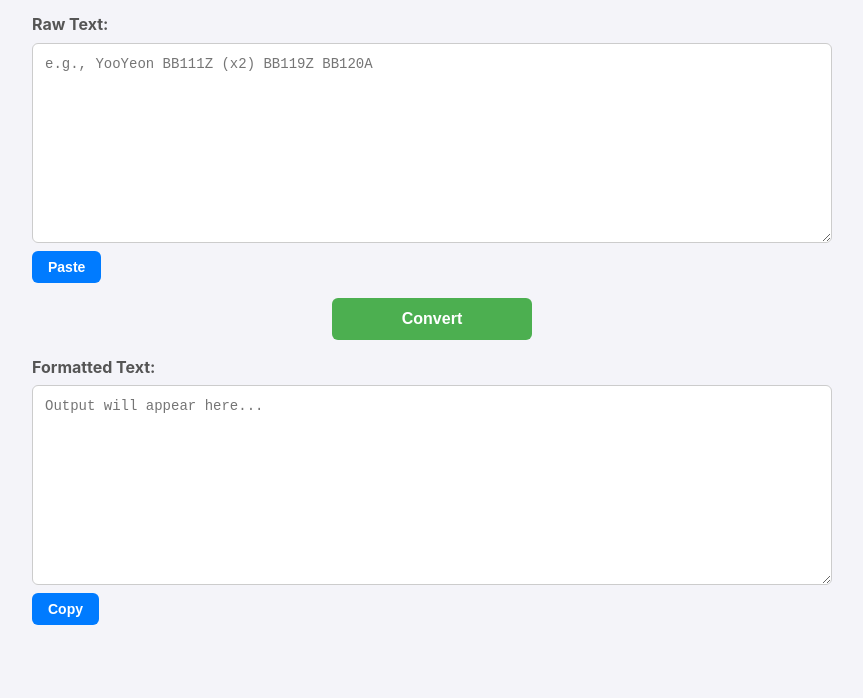
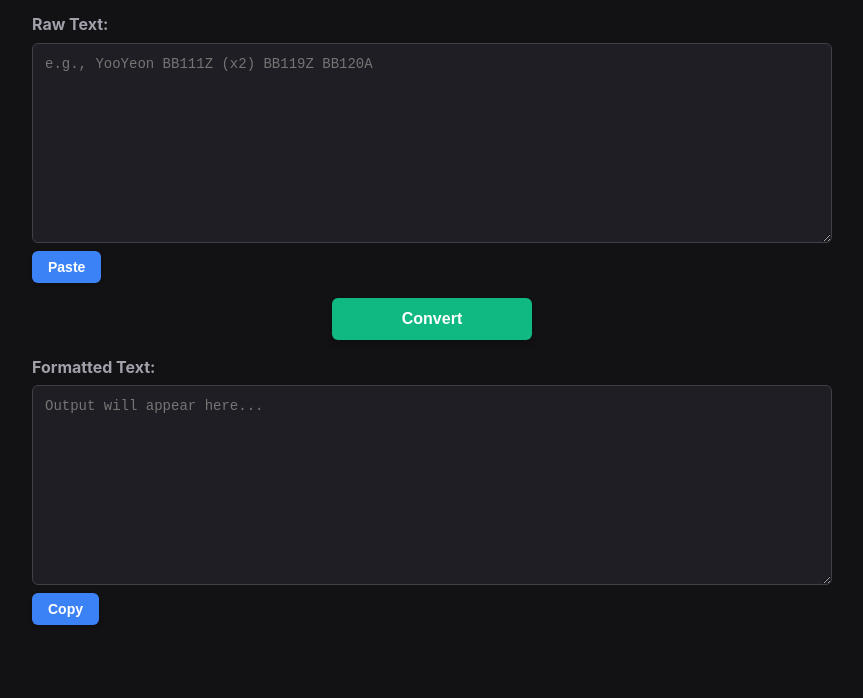
Before and after one commit to zhwpooh/triples, a plain HTML site: page index.html in a window 1280 px wide. Shown: the part 102-800 px from the top of the page, without its empty margins (208-1071 px from the left). Drawn offline with Linux system fonts and the light colour scheme.

Commit message:
dark mode

```diff
--- a/index.html
+++ b/index.html
@@ -5,10 +5,11 @@
     <meta name="viewport" content="width=device-width, initial-scale=1.0">
     <title>tripleS Objekt Formatter</title>
     <style>
+        /* Dark Mode Colors & Styling */
         body {
             font-family: -apple-system, BlinkMacSystemFont, "Segoe UI", Roboto, Helvetica, Arial, sans-serif;
-            background-color: #f4f4f9;
-            color: #333;
+            background-color: #121214; /* Deep dark slate background */
+            color: #e2e8f0;            /* Soft white/gray text */
             max-width: 800px;
             margin: 0 auto;
             padding: 20px;
@@ -16,7 +17,8 @@
         }
         h1 {
             text-align: center;
-            color: #2c3e50;
+            color: #ff79c6;            /* Soft neon pink accent for tripleS */
+            text-shadow: 0 0 10px rgba(255, 121, 198, 0.2);
         }
         .container {
             display: flex;
@@ -30,22 +32,30 @@
         label {
             font-weight: bold;
             margin-bottom: 5px;
-            color: #555;
+            color: #a1a1aa;            /* Soft gray label text */
         }
         textarea {
             width: 100%;
             height: 200px;
             padding: 12px;
-            border: 1px solid #ccc;
+            background-color: #1e1e24; /* Dark gray textarea box */
+            color: #f4f4f5;            /* Off-white input text */
+            border: 1px solid #3f3f46; /* Subtle border */
             border-radius: 6px;
             font-size: 14px;
             font-family: monospace;
             resize: vertical;
             box-sizing: border-box;
+            transition: border-color 0.2s, box-shadow 0.2s;
+        }
+        textarea:focus {
+            outline: none;
+            border-color: #ff79c6;     /* Pink glow when clicked */
+            box-shadow: 0 0 8px rgba(255, 121, 198, 0.3);
         }
         /* Style for the big convert button */
         .convert-btn {
-            background-color: #4CAF50;
+            background-color: #10b981; /* Vibrant emerald green */
             color: white;
             border: none;
             padding: 12px 20px;
@@ -53,16 +63,20 @@
             font-weight: bold;
             border-radius: 6px;
             cursor: pointer;
-            transition: background-color 0.2s;
+            transition: background-color 0.2s, transform 0.1s;
             align-self: center;
             width: 200px;
+            box-shadow: 0 4px 6px rgba(0, 0, 0, 0.2);
         }
         .convert-btn:hover {
-            background-color: #45a049;
+            background-color: #059669;
+        }
+        .convert-btn:active {
+            transform: scale(0.98);
         }
         /* Style for the smaller paste and copy buttons */
         .action-btn {
-            background-color: #007bff;
+            background-color: #3b82f6; /* Modern electric blue */
             color: white;
             border: none;
             padding: 8px 16px;
@@ -70,12 +84,16 @@
             font-weight: bold;
             border-radius: 6px;
             cursor: pointer;
-            transition: background-color 0.2s;
+            transition: background-color 0.2s, transform 0.1s;
             margin-top: 8px;
-            align-self: flex-start; /* Aligns to the left */
+            align-self: flex-start;
+            box-shadow: 0 2px 4px rgba(0, 0, 0, 0.2);
         }
         .action-btn:hover {
-            background-color: #0056b3;
+            background-color: #2563eb;
+        }
+        .action-btn:active {
+            transform: scale(0.98);
         }
     </style>
 </head>
@@ -112,7 +130,6 @@
         // Function to handle pasting text
         async function pasteText() {
             try {
-                // Read text from clipboard
                 const text = await navigator.clipboard.readText();
                 document.getElementById("input").value = text;
             } catch (err) {
@@ -123,21 +140,19 @@
         // Function to handle copying text
         async function copyText() {
             const outputText = document.getElementById("output").value;
-            if (!outputText) return; // Don't copy if empty
+            if (!outputText) return;
 
             try {
-                // Write text to clipboard
                 await navigator.clipboard.writeText(outputText);
 
-                // Change button text temporarily to show success
                 const copyBtn = document.getElementById("copyBtn");
                 copyBtn.innerText = "Copied!";
-                copyBtn.style.backgroundColor = "#28a745"; // turn green
+                copyBtn.style.backgroundColor = "#10b981"; // turns emerald green on success
 
                 setTimeout(() => {
                     copyBtn.innerText = "Copy";
-                    copyBtn.style.backgroundColor = "#007bff"; // revert to blue
-                }, 2000); // Change back after 2 seconds
+                    copyBtn.style.backgroundColor = "#3b82f6"; // reverts to blue
+                }, 2000);
             } catch (err) {
                 alert('Failed to copy text.');
             }
```
